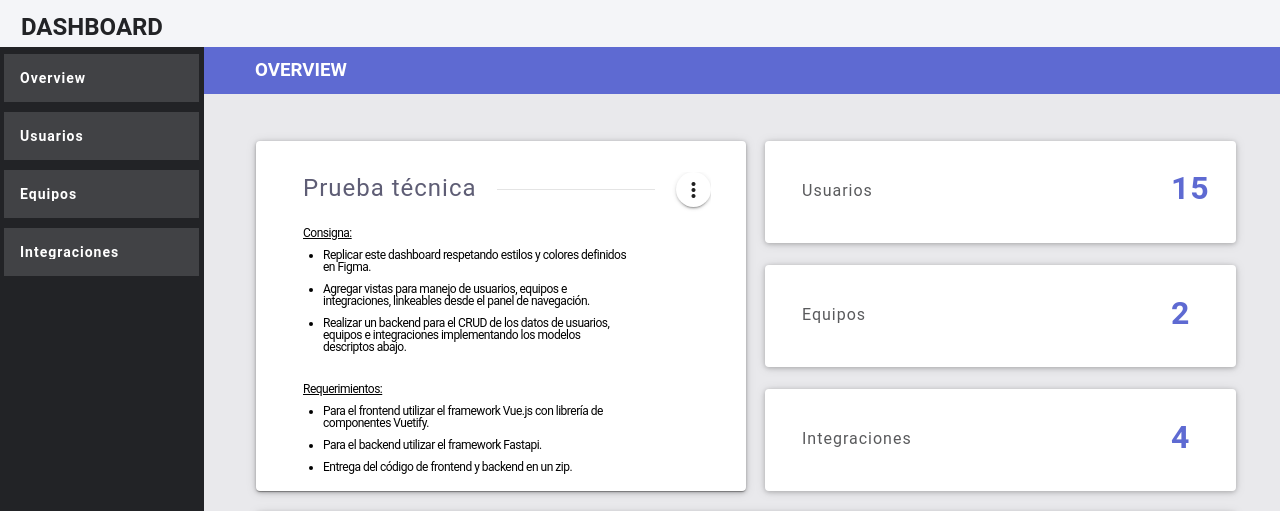
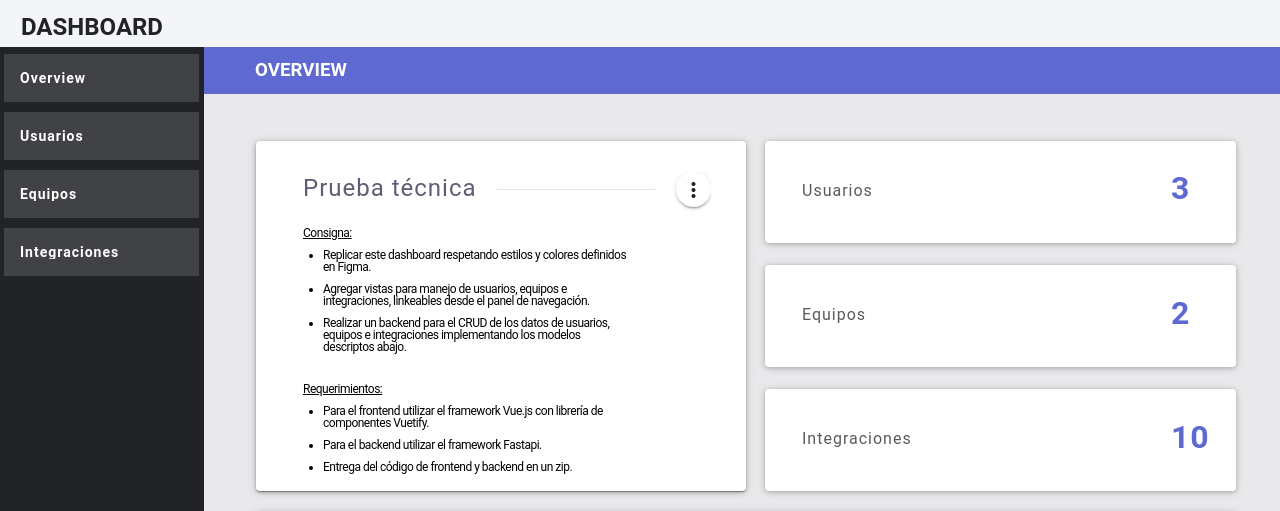
Before and after one commit to lufepama/remuner-front, a Vue app: page /#/overview in a window 1280 px wide. Shown: the top 511 px of the page. Built offline with nearby package versions, Linux system fonts and the light colour scheme.

Commit message:
add loaders

```diff
--- a/src/components/BasicCard.vue
+++ b/src/components/BasicCard.vue
@@ -3,12 +3,16 @@
 <template>
 	<div class="main-container">
 		<p class="text-title">{{ title }}</p>
-		<p class="text-number">{{ number }}</p>
+		<v-progress-circular
+			v-if="isLoading"
+			indeterminate
+			color="primary"></v-progress-circular>
+		<p v-else class="text-number">{{ number }}</p>
 	</div>
 </template>
 <script>
 export default {
-	props: ["title", "number"],
+	props: ["title", "number", "isLoading"],
 	setup(props) {
 		return {
 			...props,
--- a/src/composables/useIntegrations.js
+++ b/src/composables/useIntegrations.js
@@ -41,6 +41,10 @@ const useIntegrations = () => {
 			() => store.getters["integrations/getDeleteCompleted"]
 		),
 		getIsLoading: computed(() => store.getters["integrations/getIsLoading"]),
+		getIntegrationsNumber: computed(
+			() => store.getters["integrations/getIntegrationsNumber"]
+		),
+
 		//actions
 		addIntegrations: async (userData) =>
 			await store.dispatch("integrations/addIntegrations", userData),
--- a/src/composables/useTeams.js
+++ b/src/composables/useTeams.js
@@ -41,6 +41,7 @@ const useTeams = () => {
 			() => store.getters["teams/getDeleteCompleted"]
 		),
 		getIsLoading: computed(() => store.getters["teams/getIsLoading"]),
+		getTeamsNumber: computed(() => store.getters["teams/getTeamsNumber"]),
 
 		//actions
 		getTeams: async () => await store.dispatch("teams/getTeams"),
--- a/src/composables/useUsers.js
+++ b/src/composables/useUsers.js
@@ -35,6 +35,7 @@ const useUsers = () => {
 			() => store.getters["users/getDeleteCompleted"]
 		),
 		getIsLoading: computed(() => store.getters["users/getIsLoading"]),
+		getUsersNumber: computed(() => store.getters["users/getUsersNumber"]),
 		//actions
 		addUser: async (userData) =>
 			await store.dispatch("users/addUser", userData),
--- a/src/store/modules/integrations.js
+++ b/src/store/modules/integrations.js
@@ -18,6 +18,7 @@ export default {
 		getDeleteCompleted: (state) => state.deleteComplete,
 		getAddCompleted: (state) => state.addComplete,
 		getIsLoading: (state) => state.isLoading,
+		getIntegrationsNumber: (state) => state.integrations.length,
 	},
 	actions: {
 		async getIntegrations({ commit }) {
--- a/src/store/modules/teams.js
+++ b/src/store/modules/teams.js
@@ -18,6 +18,7 @@ export default {
 		getDeleteCompleted: (state) => state.deleteComplete,
 		getAddCompleted: (state) => state.addComplete,
 		getIsLoading: (state) => state.isLoading,
+		getTeamsNumber: (state) => state.teams.length,
 	},
 	actions: {
 		async getTeams({ commit }) {
--- a/src/store/modules/users.js
+++ b/src/store/modules/users.js
@@ -18,6 +18,7 @@ export default {
 		getDeleteCompleted: (state) => state.deleteComplete,
 		getAddCompleted: (state) => state.addComplete,
 		getIsLoading: (state) => state.isLoading,
+		getUsersNumber: (state) => state.users.length,
 	},
 	actions: {
 		async getUsers({ commit }) {
--- a/src/views/private/Overview.vue
+++ b/src/views/private/Overview.vue
@@ -11,9 +11,18 @@
 					v-bind:isDetailed="true"
 					:detailedData="detailedCardDescription" />
 				<div class="basic-cards-container">
-					<BasicCard title="Usuarios" number="15" />
-					<BasicCard title="Equipos" number="2" />
-					<BasicCard title="Integraciones" number="4" />
+					<BasicCard
+						title="Usuarios"
+						:number="usersNumber"
+						:isLoading="userIsLoading" />
+					<BasicCard
+						title="Equipos"
+						:number="teamsNumber"
+						:isLoading="teamsIsLoading" />
+					<BasicCard
+						title="Integraciones"
+						:number="integrationsNumber"
+						:isLoading="integrationIsLoading" />
 				</div>
 			</div>
 			<div class="bottom-container">
@@ -28,6 +37,9 @@
 </template>
 <script>
 import InteractiveCard from "../../components/InteractiveCard.vue";
+import useUsers from "../../composables/useUsers";
+import useTeams from "../../composables/useTeams";
+import useIntegrations from "../../composables/useIntegrations";
 import Header from "../../components/Header.vue";
 import {
 	detailedCardDescription,
@@ -37,9 +49,19 @@ import BasicCard from "../../components/BasicCard.vue";
 export default {
 	components: { InteractiveCard, BasicCard, Header },
 	setup() {
+		const { getUsersNumber, getIsLoading: userIsLoading } = useUsers();
+		const { getTeamsNumber, getIsLoading: teamsIsLoading } = useTeams();
+		const { getIntegrationsNumber, getIsLoading: integrationIsLoading } =
+			useIntegrations();
 		return {
 			detailedCardDescription,
 			undetailedCardDescription,
+			usersNumber: getUsersNumber,
+			teamsNumber: getTeamsNumber,
+			integrationsNumber: getIntegrationsNumber,
+			userIsLoading,
+			teamsIsLoading,
+			integrationIsLoading,
 		};
 	},
 };
```
